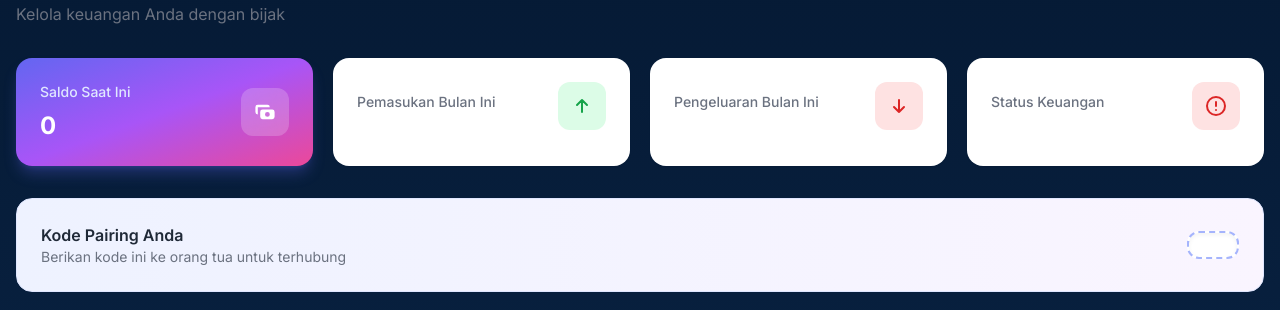
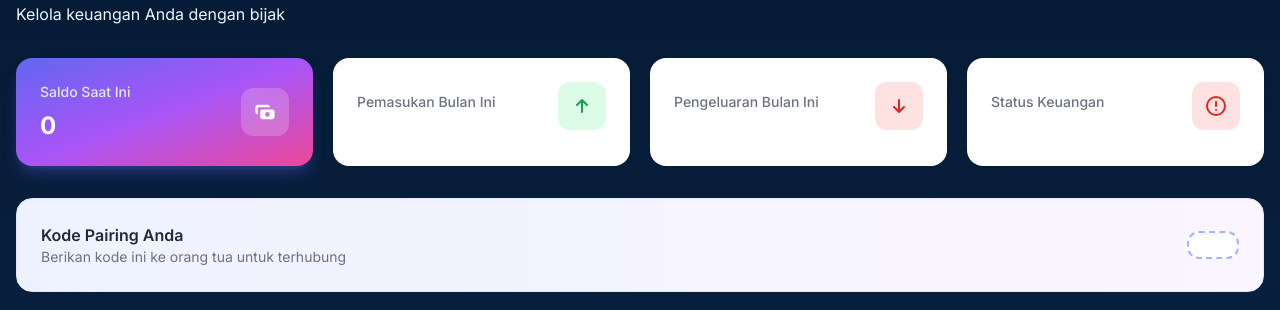
Before and after one commit to chandra7251/kelompok-15, a PHP site: template Kelompok-15/views/dashboard/mahasiswa.php in a window 1280 px wide. Shown: the part 111-421 px from the top of the page. Run offline with PHP 8.4, Linux system fonts and the light colour scheme; the template is opened without the code that fills it, so the values that code supplies are empty; some libraries are stand-ins or nearby versions.

Commit message:
Micro Revision

```diff
--- a/Kelompok-15/views/dashboard/mahasiswa.php
+++ b/Kelompok-15/views/dashboard/mahasiswa.php
@@ -6,7 +6,7 @@
 <div class="mb-8">
     <h1 class="text-2xl font-bold text-gray-800"><span data-greeting>Selamat Datang</span>, <?= e($user['nama']) ?>!
     </h1>
-    <p class="text-gray-500">Kelola keuangan Anda dengan bijak</p>
+    <p class="text-[#EAF6FF]">Kelola keuangan Anda dengan bijak</p>
 </div>
 
 <div class="grid grid-cols-1 md:grid-cols-2 lg:grid-cols-4 gap-5 mb-8">
```
